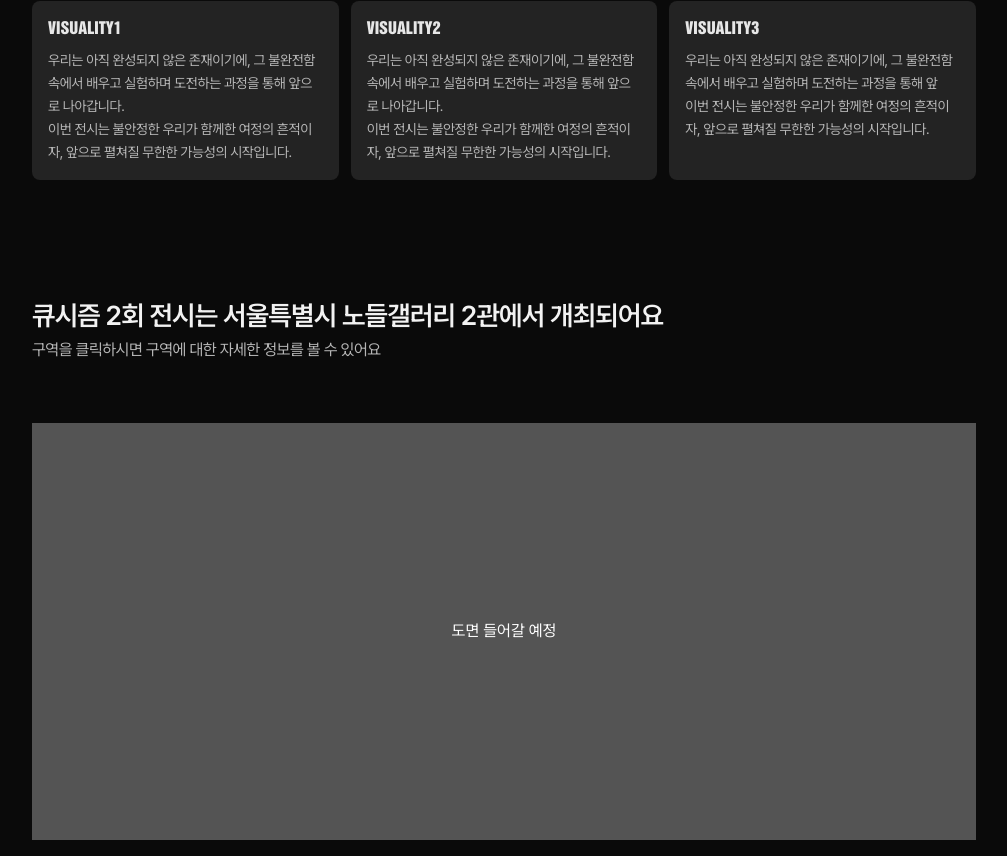
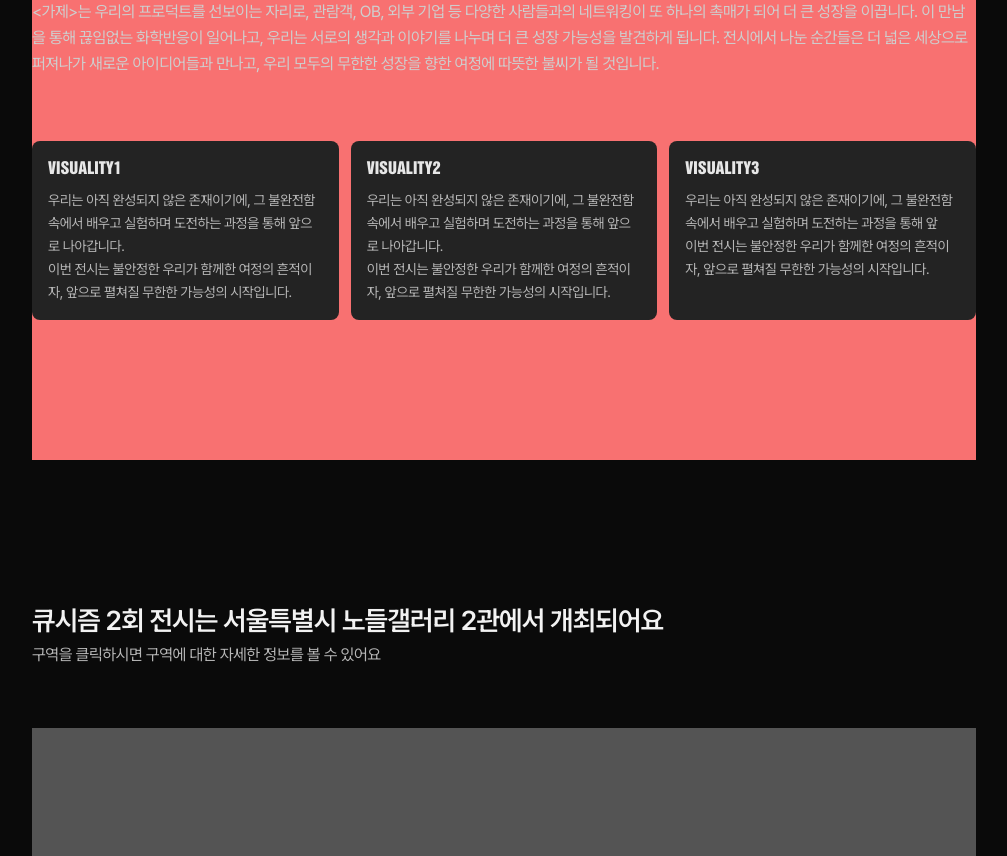
Before and after one commit to AAminha/kusitms-2nd-exhibition, a Next.js app: page /about in a window 1280 px wide. Shown: the part 404-1260 px from the top of the page, without its empty margins (264-1271 px from the left). Built offline with nearby package versions, Linux system fonts and the light colour scheme.

Commit message:
feat: 스크롤 이동 기능 구현

```diff
--- a/src/app/about/layout.tsx
+++ b/src/app/about/layout.tsx
@@ -1,8 +1,9 @@
 'use client'
 
-import { useState } from 'react'
+import { useEffect, useRef, useState } from 'react'
 
 import SideMenuLayout from '@src/components/SideMenuLayout'
+import { useSectionRef } from '@src/containers/about/SectionRefContext'
 
 const NAVIGATION = ['VISUALITY', 'INFORMATION', 'PROGRAM']
 
@@ -12,17 +13,46 @@ export default function AboutLayout({
 }: Readonly<{
   children: React.ReactNode
 }>) {
-  const [activeSection, setActiveSection] = useState('VISUALITY')
+  const [activeSection, setActiveSection] = useState(NAVIGATION[0])
+  const { sectionRefs, moveToSection } = useSectionRef()
+  const observer = useRef<IntersectionObserver | null>(null)
+
   const onChangeSection = (menu: string) => {
     setActiveSection(menu)
+    moveToSection(NAVIGATION.indexOf(menu))
   }
+
+  useEffect(() => {
+    observer.current = new IntersectionObserver(
+      (entries) => {
+        entries.forEach((entry) => {
+          if (entry.isIntersecting) {
+            const index = sectionRefs.current.indexOf(entry.target as HTMLElement)
+            if (index !== -1) {
+              setActiveSection(NAVIGATION[index])
+            }
+          }
+        })
+      },
+      { threshold: 0.5 }
+    )
+
+    sectionRefs.current.forEach((ref) => {
+      if (ref) {
+        observer.current?.observe(ref)
+      }
+    })
+
+    return () => {
+      observer.current?.disconnect()
+    }
+  }, [sectionRefs])
 
   return (
     <SideMenuLayout
       sectionList={NAVIGATION}
       activeSection={activeSection}
       onChangeSection={onChangeSection}
-      className="desktop:pr-[160px]"
     >
       {children}
     </SideMenuLayout>
--- a/src/app/about/page.tsx
+++ b/src/app/about/page.tsx
@@ -1,13 +1,30 @@
+'use client'
+
 import { Information } from '@src/containers/about/Information'
 import { Program } from '@src/containers/about/Program'
+import { useSectionRef } from '@src/containers/about/SectionRefContext'
 import { Visuality } from '@src/containers/about/Visuality'
 
 export default function AboutPage() {
+  const { sectionRefs } = useSectionRef()
+
   return (
-    <>
-      <Visuality />
-      <Information />
-      <Program />
-    </>
+    <div className="w-full desktop:max-w-[984px]">
+      <Visuality
+        ref={(el) => {
+          sectionRefs.current[0] = el
+        }}
+      />
+      <Information
+        ref={(el) => {
+          sectionRefs.current[1] = el
+        }}
+      />
+      <Program
+        ref={(el) => {
+          sectionRefs.current[2] = el
+        }}
+      />
+    </div>
   )
 }
--- a/src/containers/about/Information.tsx
+++ b/src/containers/about/Information.tsx
@@ -1,13 +1,19 @@
+import { forwardRef } from 'react'
+
 import { SectionTitle } from '@src/components/SectionTitle'
 import { ZONE_INFORMATION } from '@src/constants/about'
 
-export const Information = () => {
+const Information = forwardRef<HTMLElement, unknown>((_, ref) => {
   return (
-    <section className="py-[115px]">
+    <section ref={ref} className="py-[140px] mobile:py-[100px]">
       <SectionTitle title={ZONE_INFORMATION.title} subtitle={ZONE_INFORMATION.subtitle} />
       <div className="mt-[60px] flex h-[417px] w-full items-center justify-center bg-gray-70">
         도면 들어갈 예정
       </div>
     </section>
   )
-}
+})
+
+Information.displayName = 'Information'
+
+export { Information }
--- a/src/containers/about/Program.tsx
+++ b/src/containers/about/Program.tsx
@@ -1,3 +1,5 @@
+import { forwardRef } from 'react'
+
 import clsx from 'clsx'
 
 import { PROGRAM_INFORMATION, PROGRAMS } from '@src/constants/about'
@@ -5,9 +7,9 @@ import { Paragraph } from '@src/containers/about/Paragraph'
 import { helvetica } from '@src/styles/font'
 
 // 확정된 구성으로 수정
-export const Program = () => {
+const Program = forwardRef<HTMLElement, unknown>((_, ref) => {
   return (
-    <section className="w-full py-[115px]">
+    <section ref={ref} className="w-full py-[140px] mobile:py-[100px]">
       <Paragraph information={PROGRAM_INFORMATION} />
       <article className="relative mt-10 flex flex-col gap-3">
         <div className="absolute left-[65px] z-[-1] h-full w-[3px] bg-primary-1" />
@@ -30,4 +32,8 @@ export const Program = () => {
       </article>
     </section>
   )
-}
+})
+
+Program.displayName = 'Program'
+
+export { Program }
--- a/src/containers/about/SectionRefContext.tsx
+++ b/src/containers/about/SectionRefContext.tsx
@@ -17,7 +17,7 @@ export const SectionRefProvider = ({ children }: { children: React.ReactNode })
       const top =
         element.getBoundingClientRect().top +
         window.scrollY +
-        (window.matchMedia('(max-width: 960px)').matches ? -30 : 0)
+        (window.matchMedia('(max-width: 960px)').matches ? -80 : 0)
       window.scrollTo({
         top,
         behavior: 'smooth',
--- a/src/containers/about/Visuality.tsx
+++ b/src/containers/about/Visuality.tsx
@@ -1,3 +1,5 @@
+import { forwardRef } from 'react'
+
 import clsx from 'clsx'
 
 import { SectionTitle } from '@src/components/SectionTitle'
@@ -5,9 +7,9 @@ import { VISUALITY_INFORMATION } from '@src/constants/about'
 import { Paragraph } from '@src/containers/about/Paragraph'
 import { helvetica } from '@src/styles/font'
 
-export const Visuality = () => {
+const Visuality = forwardRef<HTMLElement, unknown>((_, ref) => {
   return (
-    <section>
+    <section ref={ref} className="bg-red-400 py-[140px] mobile:py-[100px]">
       <SectionTitle title={VISUALITY_INFORMATION.title} subtitle={VISUALITY_INFORMATION.subtitle} />
       <Paragraph information={VISUALITY_INFORMATION.descriptions} className="mb-16 mt-8" />
       <section className="flex gap-3 mobile:flex-col desktop:h-max">
@@ -24,4 +26,8 @@ export const Visuality = () => {
       </section>
     </section>
   )
-}
+})
+
+Visuality.displayName = 'Visuality'
+
+export { Visuality }
```
